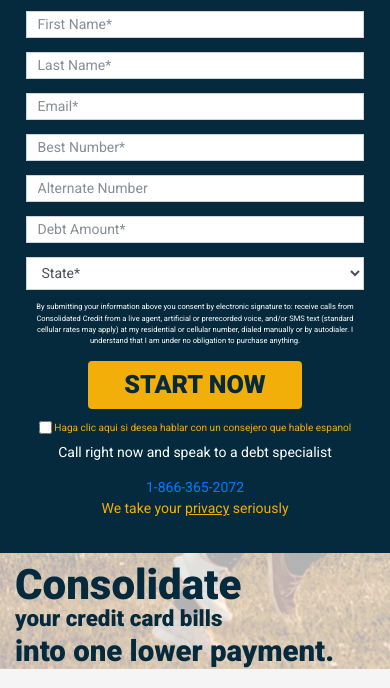
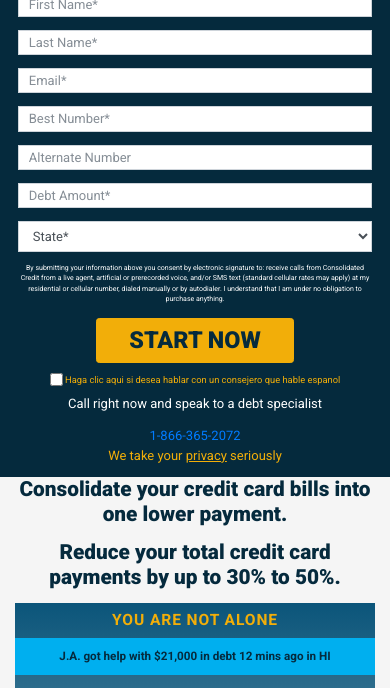
Before and after one commit to ZacharyDinerstein/cccs-redesign, a website: page index.html in a window 390 px wide. Shown: the part 241-929 px from the top of the page. Drawn offline with Linux system fonts and the light colour scheme.

Commit message:
making mobile responsive

```diff
--- a/index.html
+++ b/index.html
@@ -58,6 +58,10 @@
               <p class="hero-lg">Reduce</p>
               <p class="hero-sm">your total credit card payments</p>
               <p class="hero-md">by up to 30% to 50%.</p>
+            </div>
+            <div class="hero-text-block-sm-screen">
+              <p>Consolidate your credit card bills into one lower payment.</p>
+              <p>Reduce your total credit card payments by up to 30% to 50%.</p>
             </div>
             <div class="help-container">
               <div>
--- a/scss/_variables.scss
+++ b/scss/_variables.scss
@@ -23,6 +23,7 @@
 $lg-screen: 15px;
 $md-screen: 14px;
 $sm-screen: 14px;
+$xs-screen: 13px;
 
 /* Full Screen Width Text Sizes */
 $full-width--xs: .9rem;
--- a/scss/main.scss
+++ b/scss/main.scss
@@ -171,6 +171,9 @@
 	    	p {
 	    		margin-bottom: -12px;
 	    	}
+	    }
+	    .hero-text-block-sm-screen {
+	    	display: none;
 	    }
 	    .help-container {
 	    	@include help-container-gradient;
@@ -384,6 +387,22 @@
 	html {
 		font-size: $sm-screen;
 	}
+	header {
+		&.masthead {
+			background-size: 929px;
+			.hero-text-block {
+				display: none;
+			}
+			.hero-text-block-sm-screen {
+				display: block;
+				color: $dark-blue;
+				text-align: center;
+				font-weight: 900;
+				font-size: 1.6rem;
+				line-height: 25px;
+			}
+		}
+	}
 	.navbar {
 		text-align: center;
 		.row {
@@ -393,7 +412,21 @@
 }
 
 @media(max-width: 575px) {
+	html {
+		font-size: $xs-screen;
+	}
 	.award-container {
 		display: none;
 	}
+	header {
+		&.masthead {
+			background-size: 0px;
+			.form-container {
+				padding: 12px 18px;
+				.yellow {
+					margin-bottom: 0px;
+				}
+			}
+		}
+	}
 }
```
Also changed, not shown: css/main.css, 1 other file.
